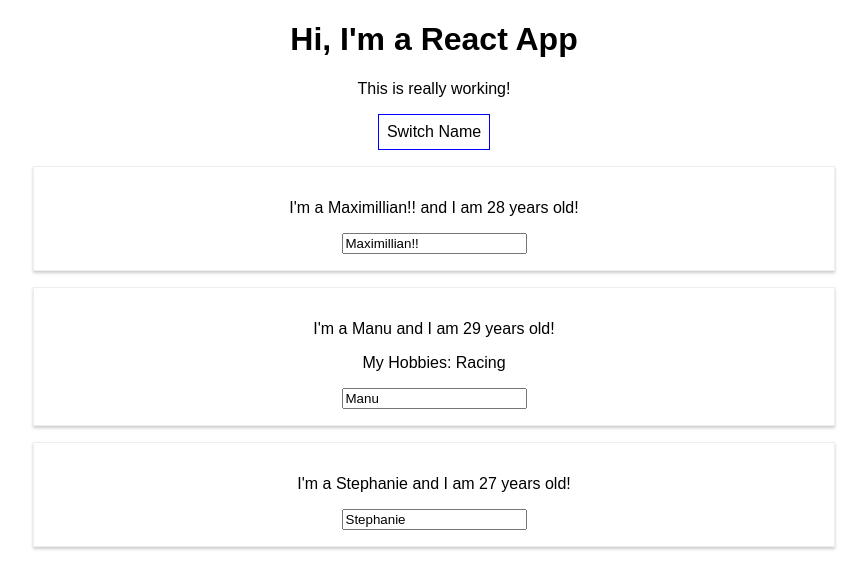
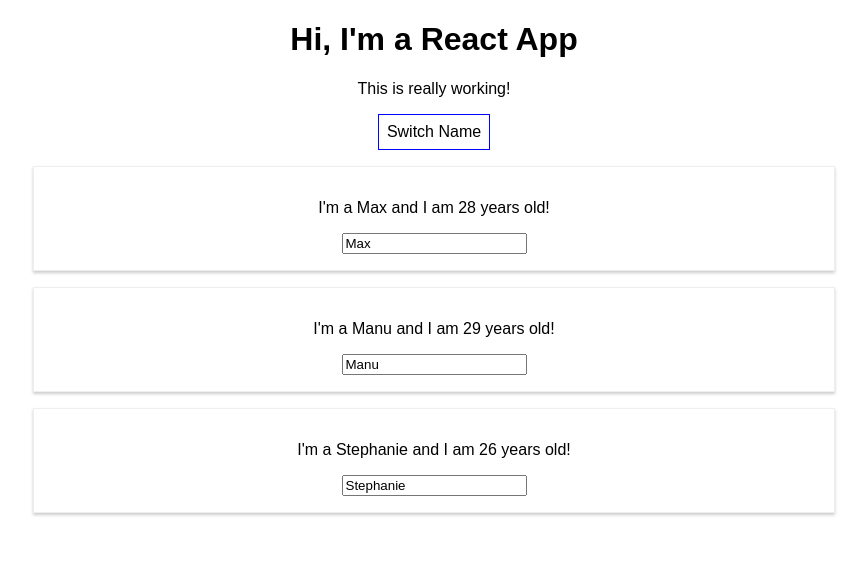
Before and after one commit to Vterebenin/Another-React-course, a React (Create React App) app: page / in a window 1280 px wide. Both pictures are taken after a click on the button "Switch Name". Shown: the top 588 px of the page, without its empty margins (206-1073 px from the left). Built offline with nearby package versions, Linux system fonts and the light colour scheme.

Commit message:
working with lists and conditionals

```diff
--- a/src/App.js
+++ b/src/App.js
@@ -5,32 +5,54 @@
 class App extends Component {
 	state = {
 		persons: [
-			{ name: 'Max',       age: 28 },
-			{ name: 'Manu',      age: 29 },
-			{ name: 'Stephanie', age: 26 },
-		]
+			{ id: '1', name: 'Max', age: 28 },
+			{ id: '2', name: 'Manu', age: 29 },
+			{ id: '3', name: 'Stephanie', age: 26 },
+		],
+		otherState: 'some other value',
+		showPersons: false
 	}
 
 	switchNameHandler = (newName) => {
-		//console.log('Was clicked!');
+		// console.log('Was clicked!');
 		// Dont do this: this.state.persons[0].name = 'Maximilium'
-		this.setState({persons: [
-				{ name: newName,       age: 28 },
-				{ name: 'Manu',      age: 29 },
+		this.setState({
+			persons: [
+				{ name: newName, age: 28 },
+				{ name: 'Manu', age: 29 },
 				{ name: 'Stephanie', age: 27 },
 			]
-		} )
+		})
 	}
 
-	nameChangedHandler = (event) => {
-		this.setState({persons: [
-				{ name: 'Max', age: 28 },
-				{ name: event.target.value, age: 29 },
-				{ name: 'Stephanie', age: 27 },
-			]
-		} )
+	deletePersonHandler = (personIndex) => {
+		//const persons = this.state.persons.slice(); can be like: they are equivalent
+		const persons = [...this.state.persons];
+		persons.splice(personIndex, 1);
+		this.setState({persons: persons});
 	}
 
+	nameChangedHandler = (event, id) => {
+		const personIndex = this.state.persons.findIndex(p => {
+			return p.id === id;
+		});
+
+		const person = {
+			...this.state.persons[personIndex]
+		};
+
+		person.name = event.target.value;
+
+		const persons = [...this.state.persons];
+		persons[personIndex] = person;
+
+		this.setState({persons: persons});
+	};
+
+	togglePersonsHandler = () => {
+		const doesShow = this.state.showPersons;
+		this.setState({showPersons: !doesShow});
+	};
 
 	render() {
 		const style = {
@@ -41,26 +63,33 @@
 			cursor: 'pointer'
 		};
 
+		let persons = null;
+
+		if (this.state.showPersons) {
+			persons = (
+					<div className="">
+						{this.state.persons.map((person, index) => {
+							return <Person
+											click={() => this.deletePersonHandler(index)}
+											name={person.name}
+											age={person.age}
+											key={index}
+											changed={(event) => this.nameChangedHandler(event, person.id)} />
+						})}
+					</div>
+				);
+		};
+
 		return (
 			<div className="App">
-			<h1>Hi, I'm a React App</h1>
-			<p>This is really working!</p>
-			<button
-				style={style}
-				onClick={() => this.switchNameHandler('Maximillian!!')}>Switch Name</button>
-			<Person
-				name={this.state.persons[0].name}
-				age={this.state.persons[0].age}/>
-			<Person
-				name={this.state.persons[1].name}
-				 age={this.state.persons[1].age}
-				 click={this.switchNameHandler.bind(this, 'Max!')}
-				 changed={this.nameChangedHandler} > My Hobbies: Racing </Person>
-			<Person
-				name={this.state.persons[2].name}
-				age={this.state.persons[2].age}/>
+				<h1>Hi, I'm a React App</h1>
+				<p>This is really working!</p>
+				<button
+					style={style}
+					onClick={this.togglePersonsHandler}>Switch Name</button>
+				{persons}
 			</div>
-			);
+		);
 	}
 }
 
```
